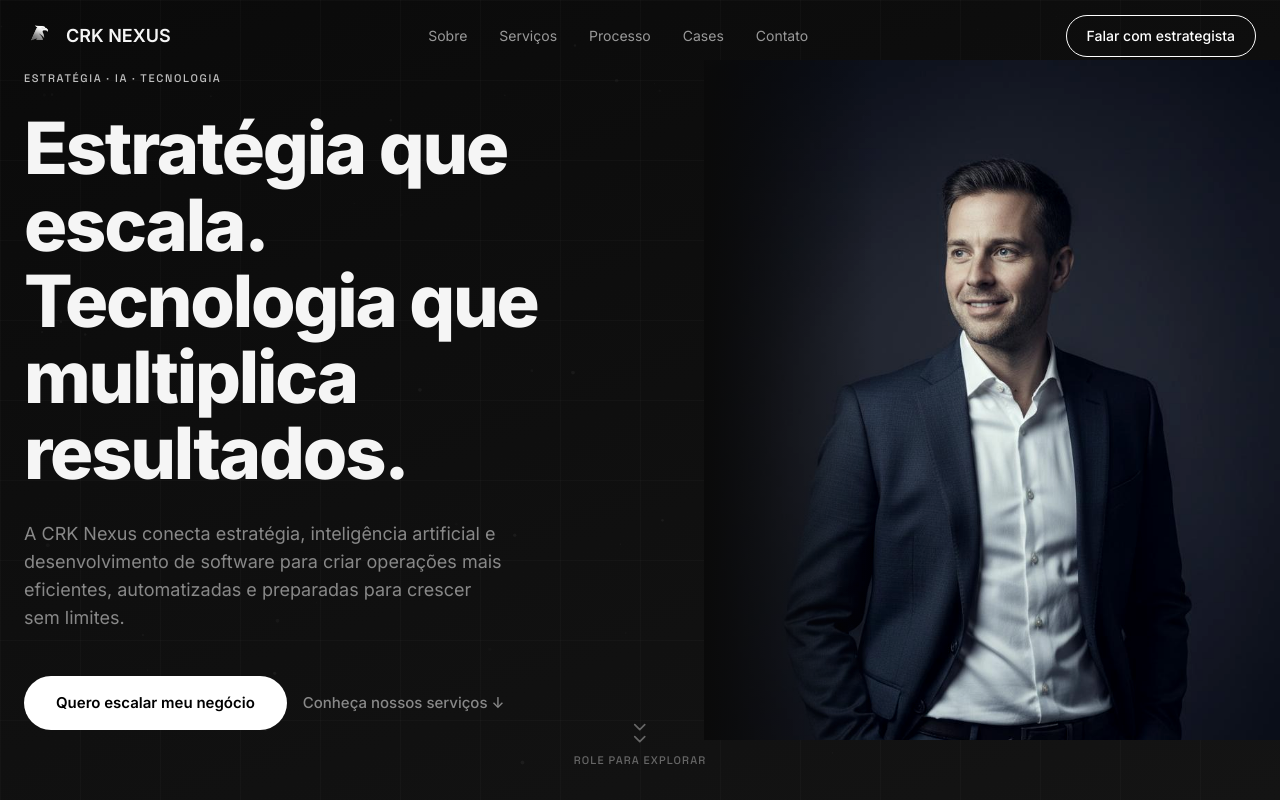
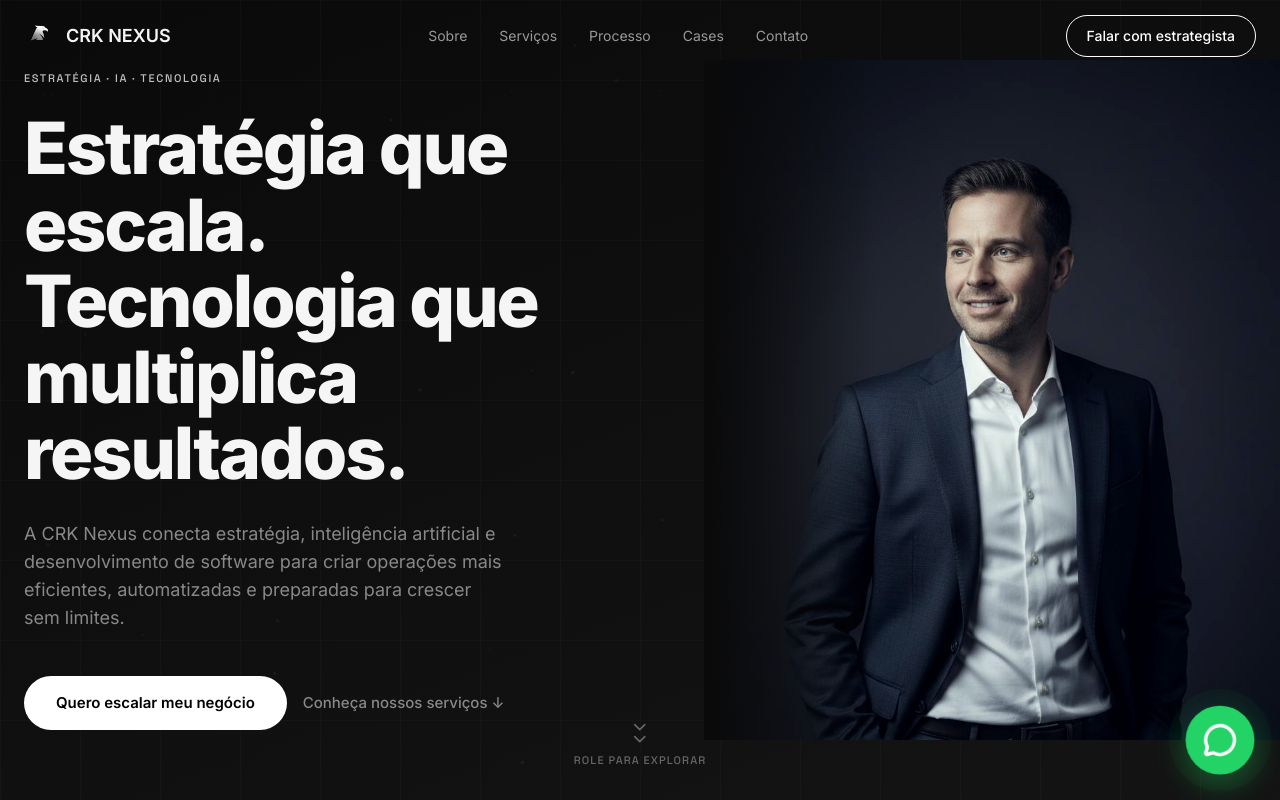
Before and after one commit to j-victor29/SITE-CRK-NEXUS, a React (Vite) app in the folder app/: page / in a window 1280 px wide. Shown: the top 800 px of the page. Built offline with nearby package versions, Linux system fonts and the light colour scheme.

Commit message:
feat: add WhatsApp button component and integrate WhatsApp messaging functionality

```diff
--- a/app/src/App.tsx
+++ b/app/src/App.tsx
@@ -7,6 +7,7 @@ import ServicesSection from './sections/ServicesSection';
 import ProcessSection from './sections/ProcessSection';
 import NumbersSection from './sections/NumbersSection';
 import CtaSection from './sections/CtaSection';
+import WhatsAppButton from './components/WhatsAppButton';
 
 const App: React.FC = () => {
   return (
@@ -21,6 +22,7 @@ const App: React.FC = () => {
         <CtaSection />
       </main>
       <Footer />
+      <WhatsAppButton />
     </div>
   );
 };
--- /dev/null
+++ b/app/src/components/WhatsAppButton.tsx
@@ -0,0 +1,20 @@
+import React from 'react';
+import { MessageCircle } from 'lucide-react';
+import { whatsappUrl } from '../lib/whatsapp';
+
+const WhatsAppButton: React.FC = () => {
+  return (
+    <a
+      href={whatsappUrl}
+      target="_blank"
+      rel="noopener noreferrer"
+      aria-label="Falar com a CRK Nexus pelo WhatsApp"
+      className="fixed bottom-5 right-5 z-50 flex h-[60px] w-[60px] items-center justify-center rounded-full bg-[#25D366] text-white shadow-[0_10px_30px_rgba(37,211,102,0.35)] transition-transform duration-200 hover:scale-110 focus:outline-none focus:ring-2 focus:ring-[#25D366] focus:ring-offset-2 focus:ring-offset-crk-bg sm:bottom-7 sm:right-7 sm:h-16 sm:w-16 whatsapp-pulse"
+    >
+      <span className="absolute inset-0 rounded-full bg-[#25D366] opacity-35 whatsapp-ping" />
+      <MessageCircle size={32} strokeWidth={2.4} className="relative z-10" />
+    </a>
+  );
+};
+
+export default WhatsAppButton;
--- a/app/src/index.css
+++ b/app/src/index.css
@@ -55,4 +55,43 @@
     -webkit-text-fill-color: transparent;
     background-clip: text;
   }
+
+  .whatsapp-pulse {
+    animation: whatsapp-pulse 1.8s ease-in-out infinite;
+  }
+
+  .whatsapp-ping {
+    animation: whatsapp-ping 1.8s ease-out infinite;
+  }
 }
+
+@keyframes whatsapp-pulse {
+  0%,
+  100% {
+    transform: scale(1);
+  }
+
+  50% {
+    transform: scale(1.08);
+  }
+}
+
+@keyframes whatsapp-ping {
+  0% {
+    opacity: 0.35;
+    transform: scale(1);
+  }
+
+  80%,
+  100% {
+    opacity: 0;
+    transform: scale(1.55);
+  }
+}
+
+@media (prefers-reduced-motion: reduce) {
+  .whatsapp-pulse,
+  .whatsapp-ping {
+    animation: none;
+  }
+}
--- /dev/null
+++ b/app/src/lib/whatsapp.ts
@@ -0,0 +1,8 @@
+const whatsappPhoneNumber = '558173393756';
+
+const whatsappMessage =
+  'Ola, equipe CRK Nexus! Quero conversar sobre como estrategia, marketing digital, automacao com IA e desenvolvimento de sistemas podem ajudar meu negocio a crescer.';
+
+export const whatsappUrl = `https://wa.me/${whatsappPhoneNumber}?text=${encodeURIComponent(
+  whatsappMessage,
+)}`;
--- a/app/src/sections/CtaSection.tsx
+++ b/app/src/sections/CtaSection.tsx
@@ -1,6 +1,7 @@
 import React from 'react';
 import { motion } from 'framer-motion';
 import SectionTag from '../components/SectionTag';
+import { whatsappUrl } from '../lib/whatsapp';
 
 
 const CtaSection: React.FC = () => {
@@ -60,7 +61,9 @@ const CtaSection: React.FC = () => {
           className="mt-10"
         >
           <a
-            href="mailto:contato@crknexus.com"
+            href={whatsappUrl}
+            target="_blank"
+            rel="noopener noreferrer"
             className="inline-flex items-center py-4.5 px-12 bg-white text-black rounded-btn font-display font-semibold text-base hover:scale-[1.04] hover:shadow-[0_0_32px_rgba(255,255,255,0.2)] transition-all duration-250"
           >
             Quero uma consultoria estratégica
```
